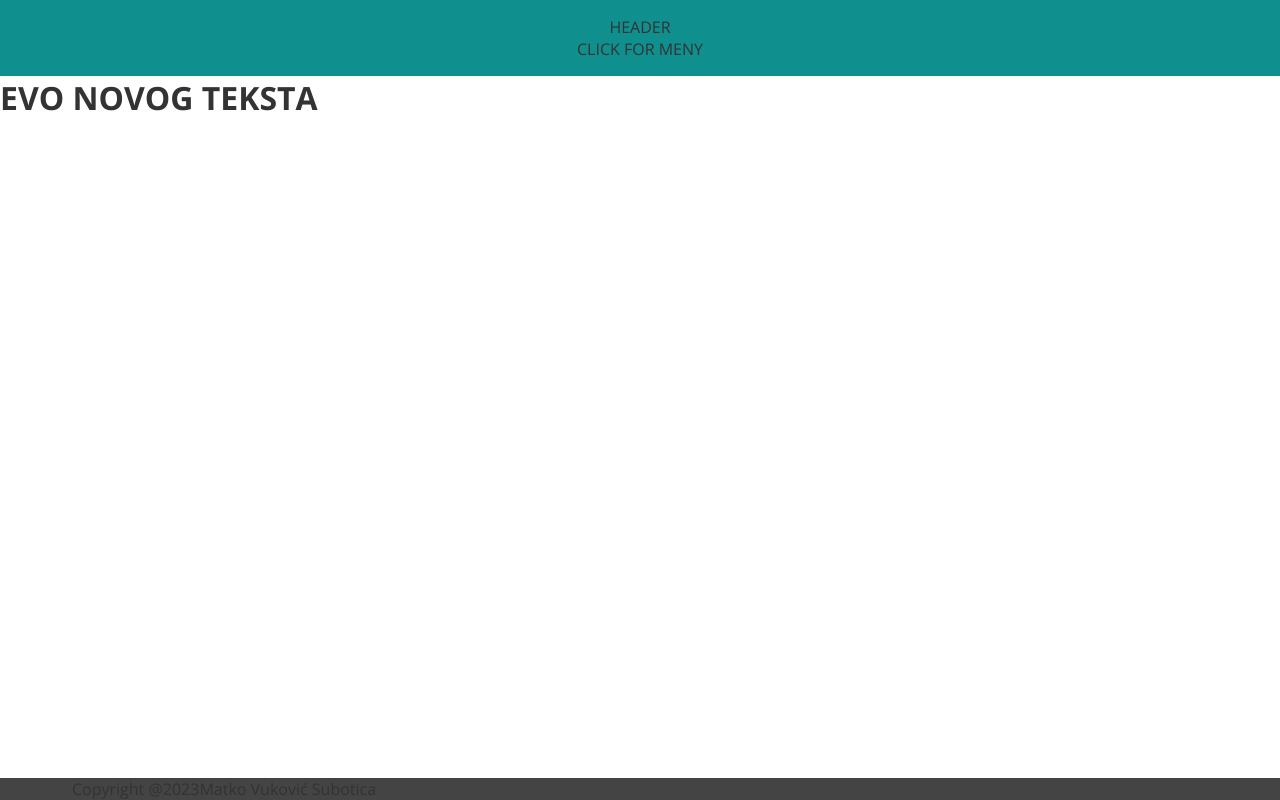
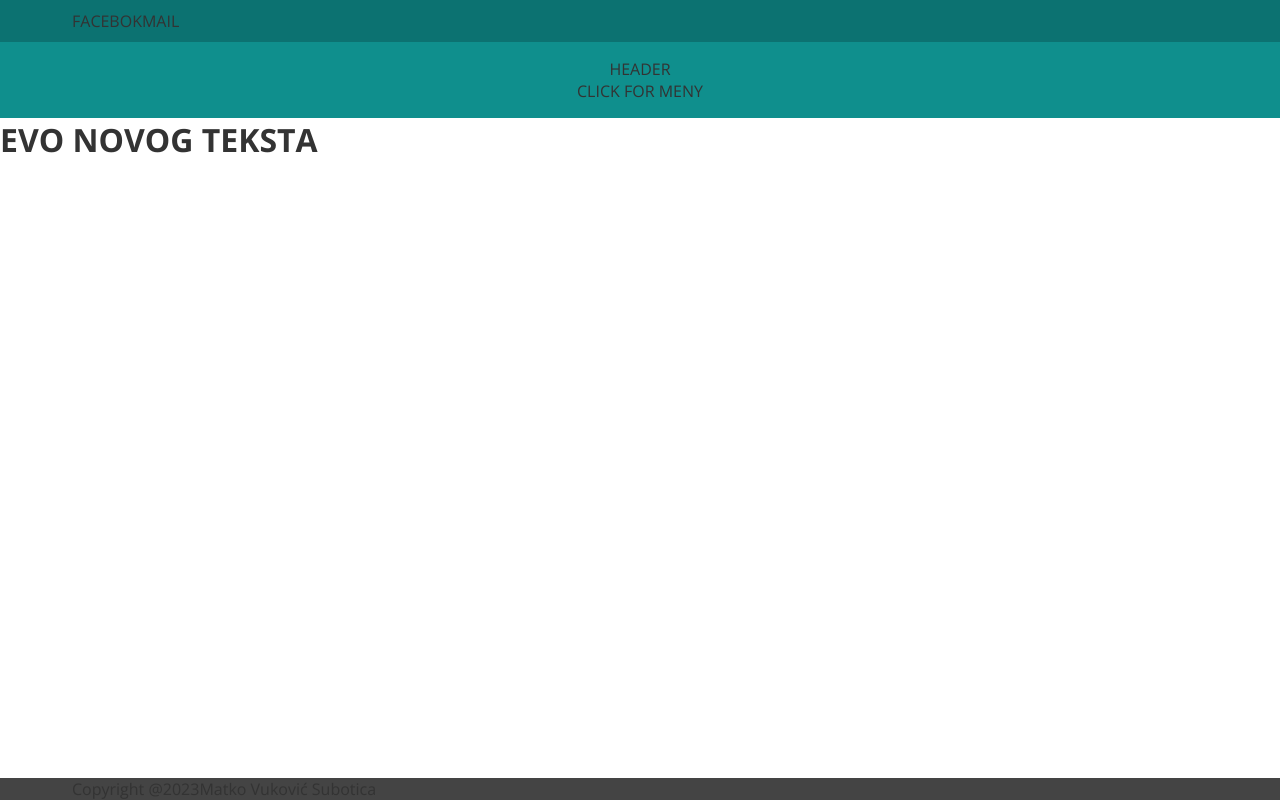
Before and after one commit to BojanIstvancic/matko-vukovic, a Next.js app: page / in a window 1280 px wide. Built offline with nearby package versions, Linux system fonts and the light colour scheme.

Commit message:
add TopBar

```diff
--- a/package.json
+++ b/package.json
@@ -9,9 +9,6 @@
     "lint": "next lint"
   },
   "dependencies": {
-    "@fortawesome/fontawesome-svg-core": "^6.3.0",
-    "@fortawesome/free-solid-svg-icons": "^6.3.0",
-    "@fortawesome/react-fontawesome": "^0.2.0",
     "@types/node": "18.14.6",
     "@types/react": "18.0.28",
     "@types/react-dom": "18.0.11",
--- a/src/components/Header.tsx
+++ b/src/components/Header.tsx
@@ -1,4 +1,5 @@
 import styled from "styled-components";
+import TopBar from "./TopBar";
 
 const StyledHeader = styled.div`
   position: sticky;
@@ -33,6 +34,7 @@ interface HeaderProps {
 const Header: React.FC<HeaderProps> = ({ setDisplayMobileNav }) => {
   return (
     <StyledHeader>
+      <TopBar />
       <Container>
         HEADER
         <div onClick={() => setDisplayMobileNav(true)}>CLICK FOR MENY</div>
--- /dev/null
+++ b/src/components/TopBar.tsx
@@ -0,0 +1,44 @@
+import styled from "styled-components";
+import Container from "./Container";
+
+const StyledTopBar = styled.div`
+  display: none;
+  background: var(--secondary);
+
+  @media (min-width: 768px) {
+    display: block;
+  }
+`;
+
+const SocialIcons = styled.ul`
+  display: flex;
+  list-style: none;
+  padding: 10px 0;
+`;
+const SocialIcon = styled.li``;
+
+const TopBar: React.FC<{}> = () => {
+  return (
+    <StyledTopBar>
+      <Container>
+        <SocialIcons>
+          <SocialIcon>
+            <a
+              href="https://www.facebook.com/profile.php?id=100007996877884"
+              target="_blank"
+            >
+              FACEBOK
+            </a>
+          </SocialIcon>
+          <SocialIcon>
+            <a href="mailto:osmatkov_su@mts.rs" target="_blank" title="e-mail">
+              MAIL
+            </a>
+          </SocialIcon>
+        </SocialIcons>
+      </Container>
+    </StyledTopBar>
+  );
+};
+
+export default TopBar;
--- a/src/pages/_app.tsx
+++ b/src/pages/_app.tsx
@@ -15,9 +15,9 @@ const GlobalStyle = createGlobalStyle`
   --green-400: #66BBB9;
   --green-500: #3AA5A3;
   --green-600: #0F8F8D;
-  --green-700: #0F8F8D;
-  --green-800: #0F8F8D;
-  --green-900: #0F8F8D;
+  --green-700: #0C7271;
+  --green-800: #095655;
+  --green-900: #063938;
 
   --gray-100: #f5f5f5;
   --gray-200: #dddddd;
```
Also changed, not shown: 1 other file (tests, documents, lock files or other folders).
